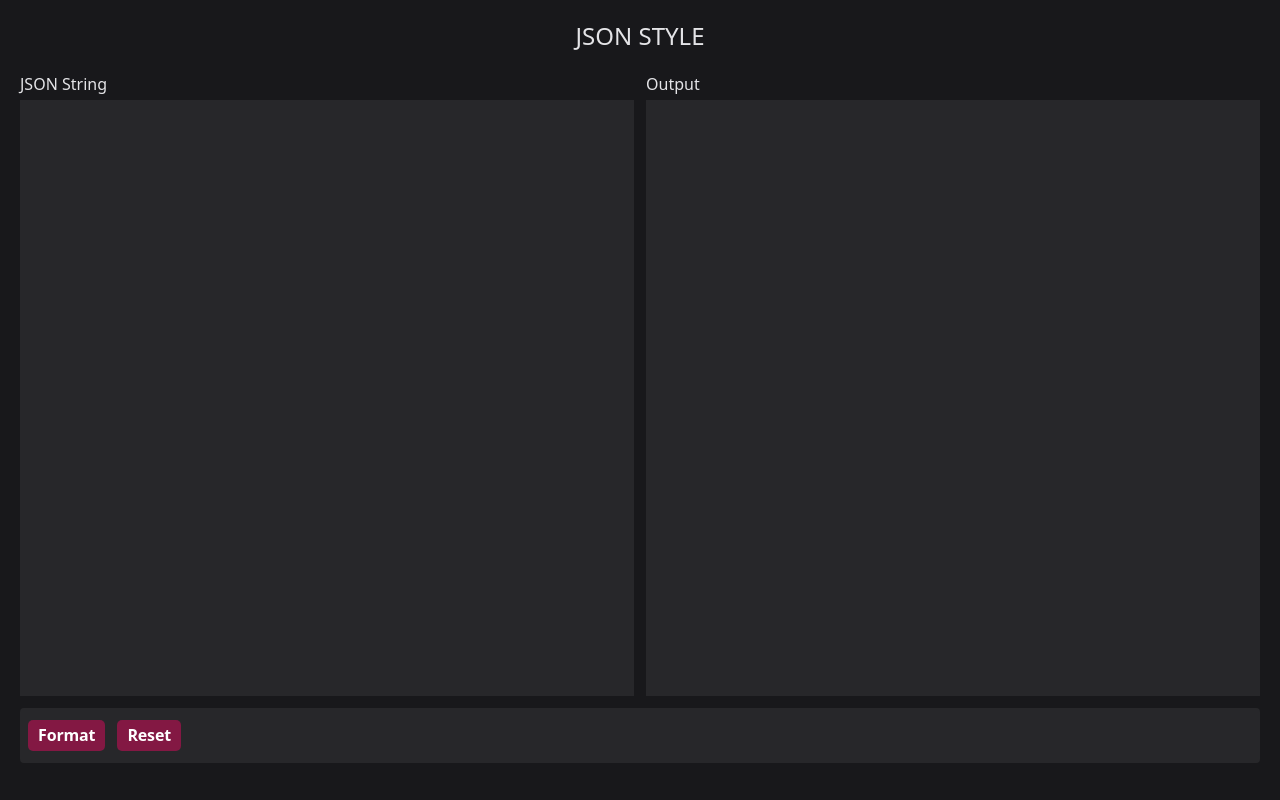
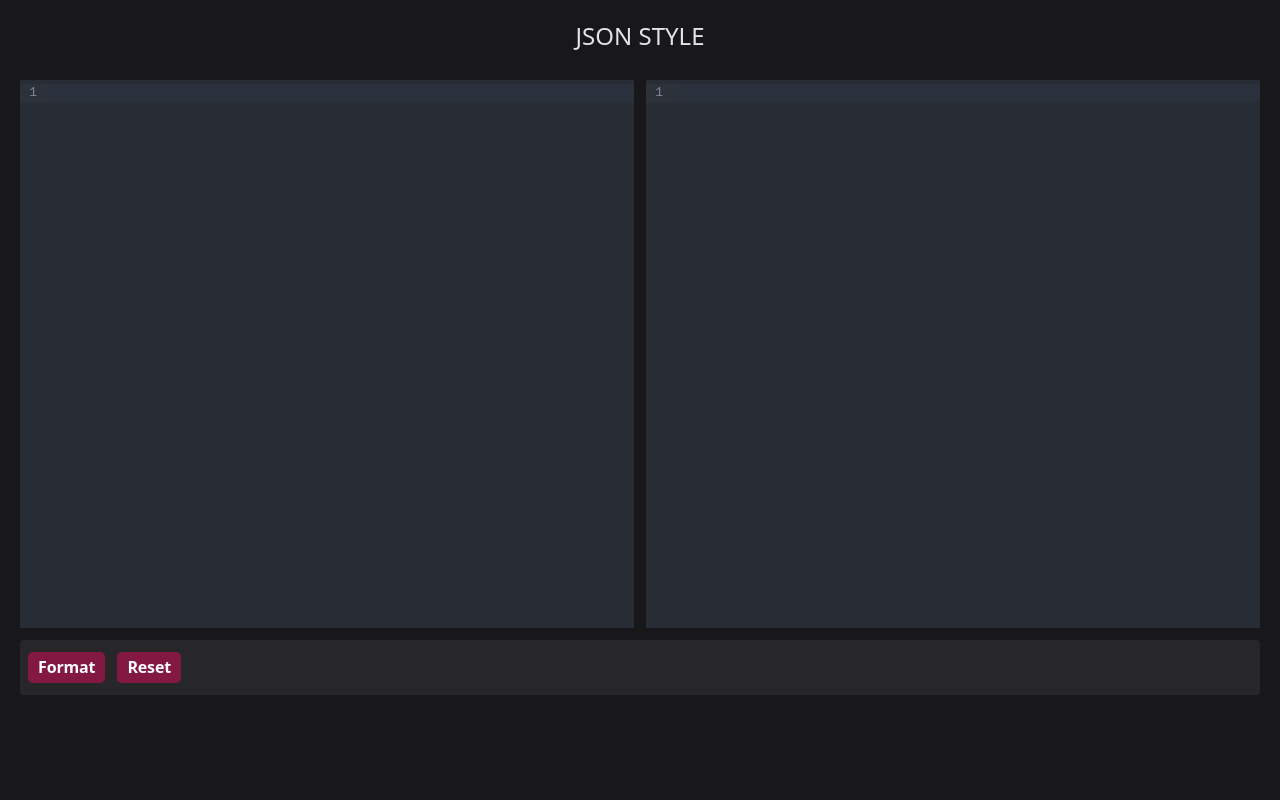
Before and after one commit to bytekrunch/json.style, a Next.js app: page / in a window 1280 px wide. Built offline with nearby package versions, Linux system fonts and the light colour scheme.

Commit message:
Added codemirror and format function

```diff
--- a/package.json
+++ b/package.json
@@ -9,6 +9,8 @@
     "lint": "next lint"
   },
   "dependencies": {
+    "@codemirror/lang-javascript": "^6.1.2",
+    "@uiw/react-codemirror": "^4.19.4",
     "classnames": "^2.3.2",
     "eslint": "8.29.0",
     "eslint-config-next": "13.0.6",
--- a/pages/_app.js
+++ b/pages/_app.js
@@ -1,4 +1,5 @@
 import "../styles/application.scss";
+// import 'codemirror/lib/codemirror.css'
 
 function MyApp({ Component, pageProps }) {
   return <Component {...pageProps} />;
--- a/pages/index.js
+++ b/pages/index.js
@@ -1,9 +1,19 @@
+import {useState, useEffect, useRef} from "react";
+import CodeMirror from '@uiw/react-codemirror';
+import { javascript } from '@codemirror/lang-javascript';
+
 import Head from "next/head";
-import Footer from "../components/Footer";
 import Button from "../components/Button";
 import Textarea from "../components/Textarea";
 
 export default function Home() {
+
+  const [json, setJson] = useState();
+
+  const handleFormat = () => {
+    console.log(JSON.stringify(json, null, 4))
+  }
+
   return (
     <div className="h-screen flex-col justify-between bg-zinc-900 p-5">
       <Head>
@@ -14,23 +24,33 @@ export default function Home() {
 
       <main>
         <p className="text-2xl text-center">JSON STYLE</p>
-        <div className="space-y-3">
-          <div className="flex space-x-3 mt-5">
-            <Textarea
+        <div className="space-y-3 flex-col">
+          <div className="flex space-x-3 h-90">
+            {/* <Textarea
               className="w-1/2"
-              rows={24}
+              rows={22}
               label="JSON String"
-              onChange={(e) => console.log(e.target.value)}
+              onChange={(e) => setJson(JSON.parse(e.target.value))}
+            /> */}
+             <CodeMirror
+              className="w-1/2 mt-7 overflow-x-auto h-full"
+              value={JSON.stringify(json)}
+              height="548px"
+              theme="dark"
+              extensions={[javascript({ jsx: true })]}
+              onChange={(e) => setJson(JSON.parse(e))}
             />
-            <Textarea
-              className="w-1/2"
-              rows={24}
-              label="Output"
-              onChange={(e) => console.log(e.target.value)}
+            <CodeMirror
+              className="w-1/2 mt-7 overflow-auto h-full"
+              value={JSON.stringify(json, null, 2)}
+              height="548px"
+              theme="dark"
+              editable={false}
+              extensions={[javascript({ jsx: true })]}
             />
           </div>
           <div className="flex bg-zinc-800 space-x-3 px-1 py-3 rounded">
-            <Button className="ml-1" label="Format" />
+            <Button className="ml-1" label="Format" onClick={handleFormat} />
             <Button className="ml-1" label="Reset" />
           </div>
         </div>
```
Also changed, not shown: styles/base/_index.scss (line endings or trailing spaces), 1 other file (tests, documents, lock files or other folders).
